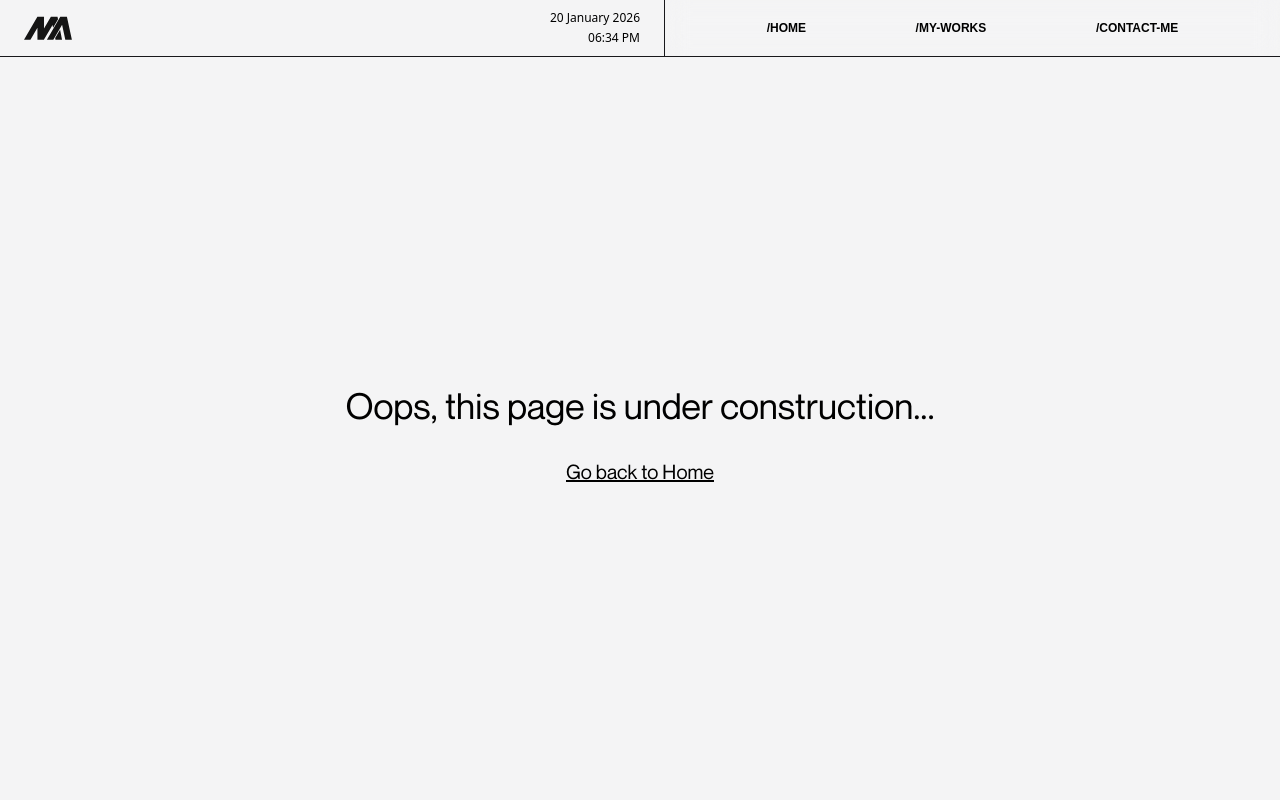
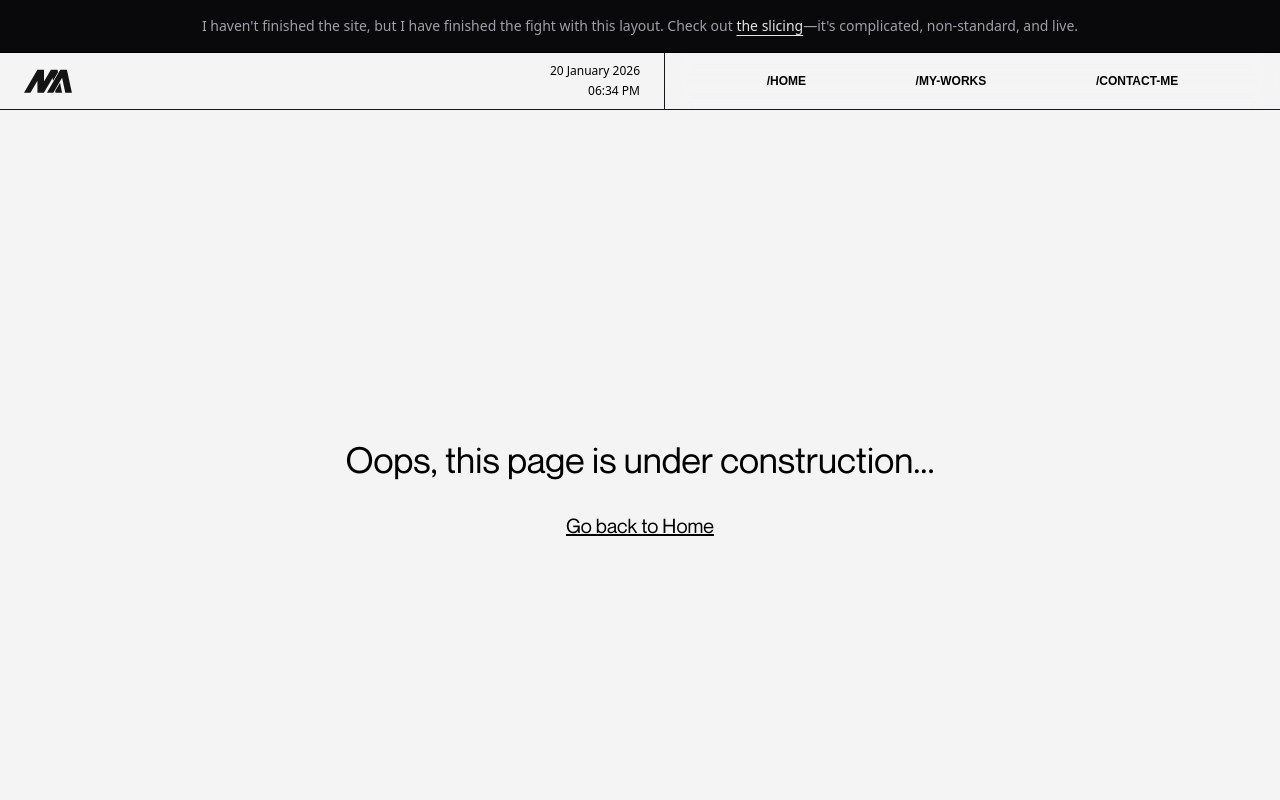
Before and after one commit to attaryu/my-portfolio, a Next.js app: page /contact-me in a window 1280 px wide. Shown: the top 800 px of the page. Built offline with nearby package versions, Linux system fonts and the light colour scheme; a web font is replaced by a local one.

Commit message:
feat: update lnavbar position and placeholder message

```diff
--- a/src/app/layout.tsx
+++ b/src/app/layout.tsx
@@ -51,11 +51,7 @@ export default function RootLayout({
 				className={`${unbounded.variable} ${neueMontreal.variable} antialiased bg-zinc-100 2xl:max-w-384 2xl:border-x 2xl:border-zinc-950 mx-auto relative`}
 			>
 				<Navbar />
-
-				<div className="mt-14">
-					<LenisProvider>{children}</LenisProvider>
-				</div>
-
+				<LenisProvider>{children}</LenisProvider>
 				<Footer />
 			</body>
 		</html>
--- a/src/components/navbar.tsx
+++ b/src/components/navbar.tsx
@@ -58,7 +58,23 @@ export function Navbar() {
 	});
 
 	return (
-		<header className="fixed top-0 z-50 inset-x-0">
+		<header className="sticky top-0 z-50 inset-x-0">
+			<div className="border-b bg-zinc-950 py-4">
+				<p className="text-center text-sm text-zinc-400">
+					I haven't finished the site, but I have finished the fight with this
+					layout. Check out{' '}
+					<a
+						href="https://www.figma.com/design/ZqSe8pRXQFkFRcAUxqzxOJ/My-Own-Portofolio?node-id=0-1&t=6fAFpu0VqI9KwXfz-1"
+						className="underline underline-offset-4 text-zinc-200"
+						target="_blank"
+						rel="noopener"
+					>
+						the slicing
+					</a>
+					—it's complicated, non-standard, and live.
+				</p>
+			</div>
+
 			<div className="flex bg-zinc-100 border-b border-b-zinc-900 2xl:max-w-384 2xl:border-x 2xl:border-zinc-950 mx-auto">
 				<div className="flex flex-1 py-1 px-4 xl:px-6 items-center">
 					<Image src="/logo/light.svg" width={48} height={48} alt="" />
```
